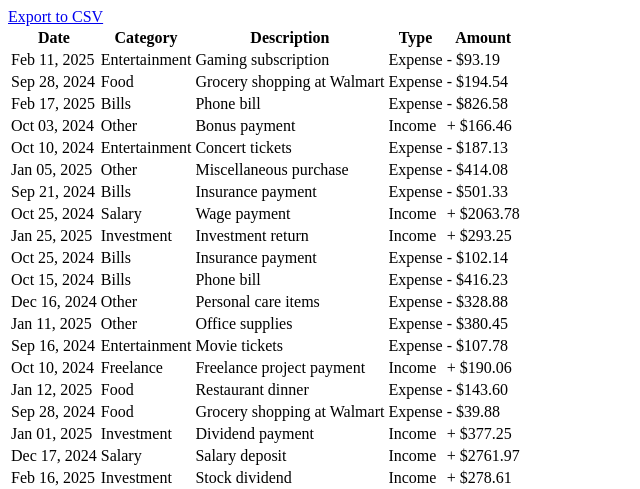
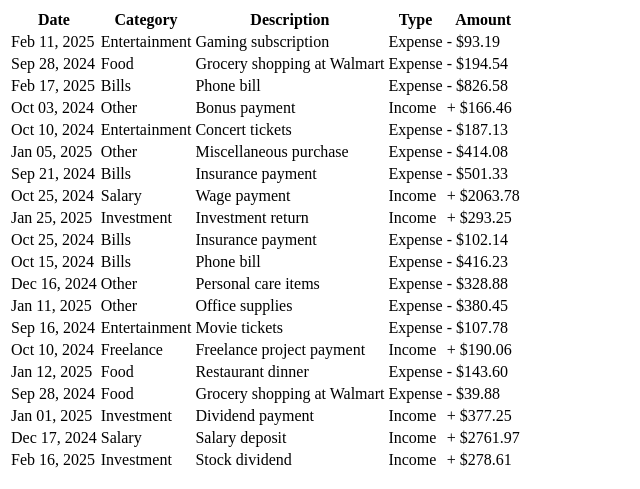
Before and after one commit to TharHtet236401/intern_task2, a Django app: template transaction/templates/transaction/partials/transaction_table.html in a window 1280 px wide. Shown: the top 489 px of the page, without its empty margins (0-640 px from the left). Run offline with Django 5.2, Linux system fonts and the light colour scheme; the template is opened without the code that fills it: values that come from a table or form of the project are taken from there, others are empty; data comes from the database, SQL or seed files in the repository.

Commit message:
Remove duplicate export button from transaction table template

```diff
--- a/transaction/templates/transaction/home.html
+++ b/transaction/templates/transaction/home.html
@@ -15,7 +15,7 @@
             <a href="{% url 'export_transactions' %}"
                class="btn btn-outline-primary"
                id="export-btn">
-                <i class="fas fa-download"></i> Export
+                <i class="fas fa-download"></i> Export to CSV
             </a>
         </div>
     </div>
--- a/transaction/templates/transaction/partials/transaction_table.html
+++ b/transaction/templates/transaction/partials/transaction_table.html
@@ -1,11 +1,4 @@
 <div class="table-responsive">
-    <div class="d-flex justify-content-end mb-3">
-        <a href="{% url 'export_transactions' %}{% if request.GET.category %}?category={{ request.GET.category }}{% endif %}"
-           class="btn btn-outline-primary btn-sm">
-            <i class="fas fa-download me-1"></i>Export to CSV
-        </a>
-    </div>
-
     <table class="table table-hover">
         <thead class="table-light">
             <tr>
```
